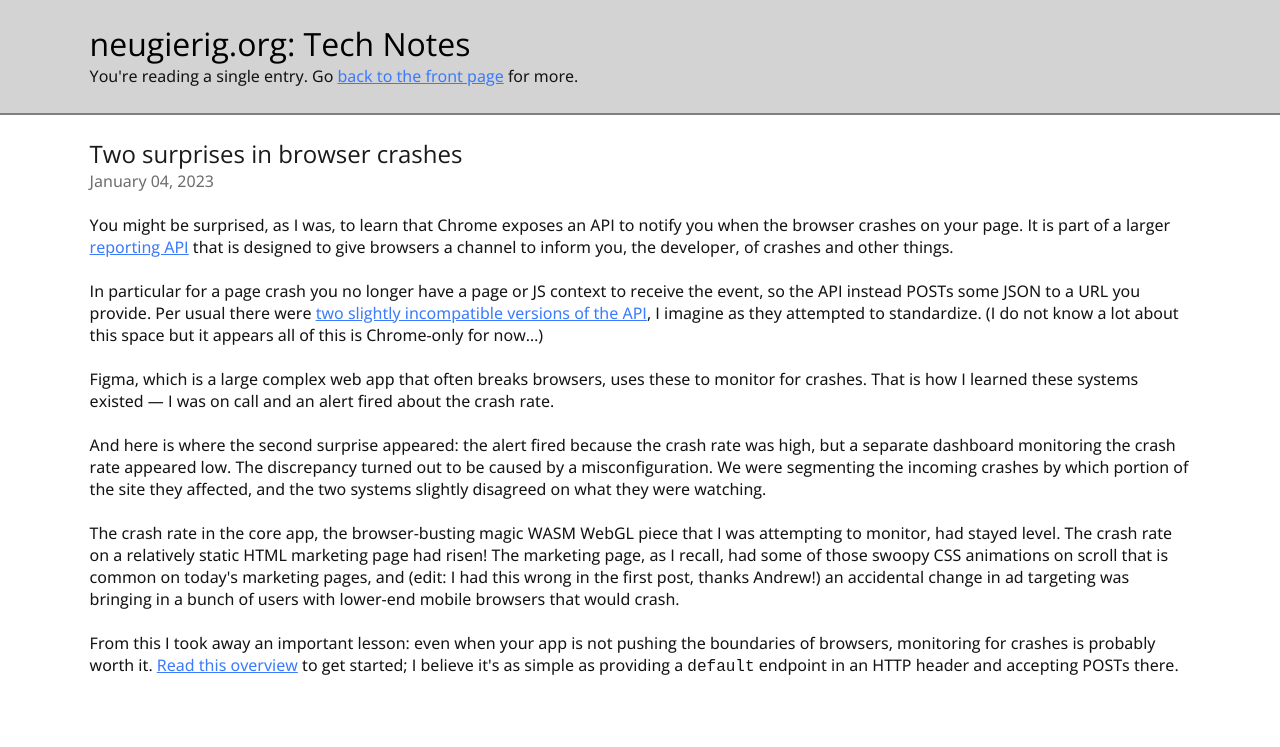
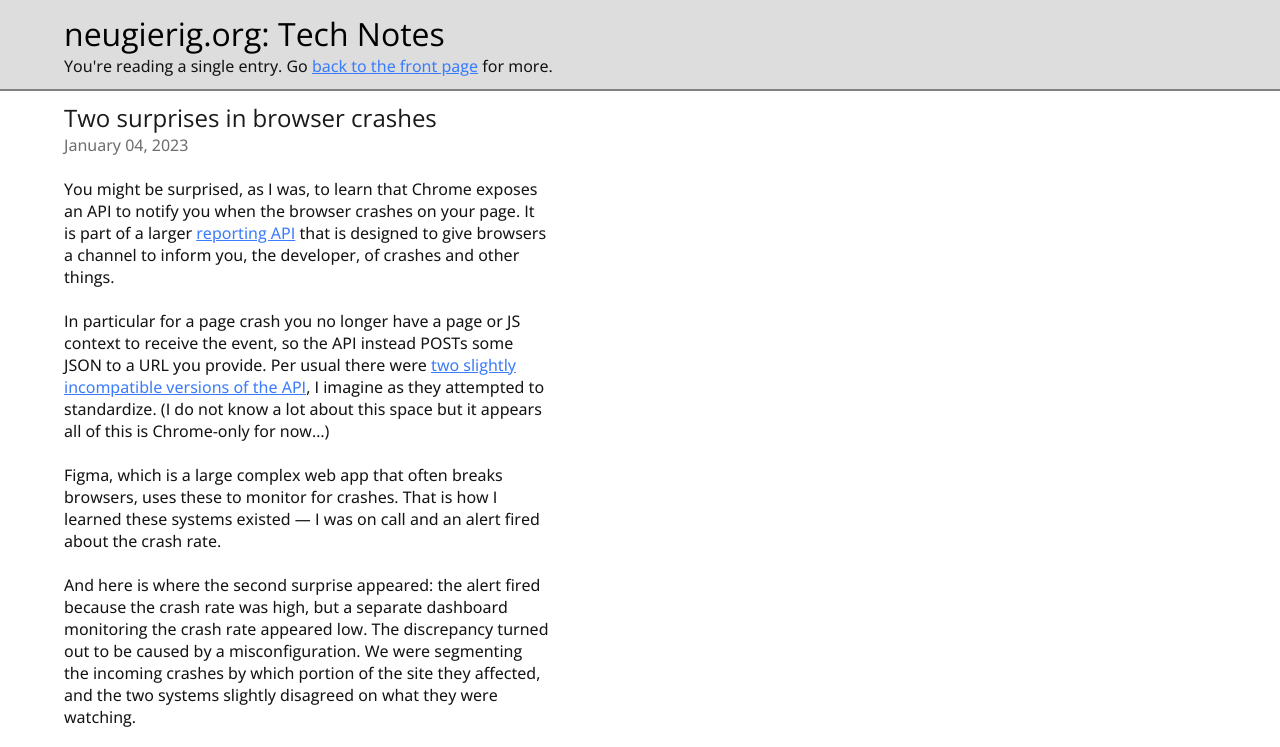
Before and after one commit to dariomrk/Internship-8-Web-Intro, a plain HTML site: page index.html in a window 1280 px wide. Shown: the top 747 px of the page. Drawn offline with Linux system fonts and the light colour scheme.

Commit message:
Fix article width. Modify colors to align with original.

```diff
--- a/style/css/default.css
+++ b/style/css/default.css
@@ -10,18 +10,19 @@
 }
 
 header {
-    padding: 0 7% 2% 7%;
-    background-color: lightgray;
+    padding: 0 5% 1% 5%;
+    background-color: #dddddd;
     border-bottom: 2px solid gray;
 
 }
 
 article {
-    padding: 0 7% 2% 7%;
+    padding: 0 5% 2% 5%;
+    width: 38%;
 }
 
 h1 {
-    padding: 2% 0 0 0;
+    padding: 1% 0 0 0;
     font-weight: 400;
 }
 
@@ -37,11 +38,11 @@ p {
 }
 
 a {
-    color: rgb(59, 123, 252);
+    color: #3b7cfc;
 }
 
 a:hover{
-    color: rgb(59, 123, 252);
+    color: #3b7cfc;
 }
 
 code {
```
